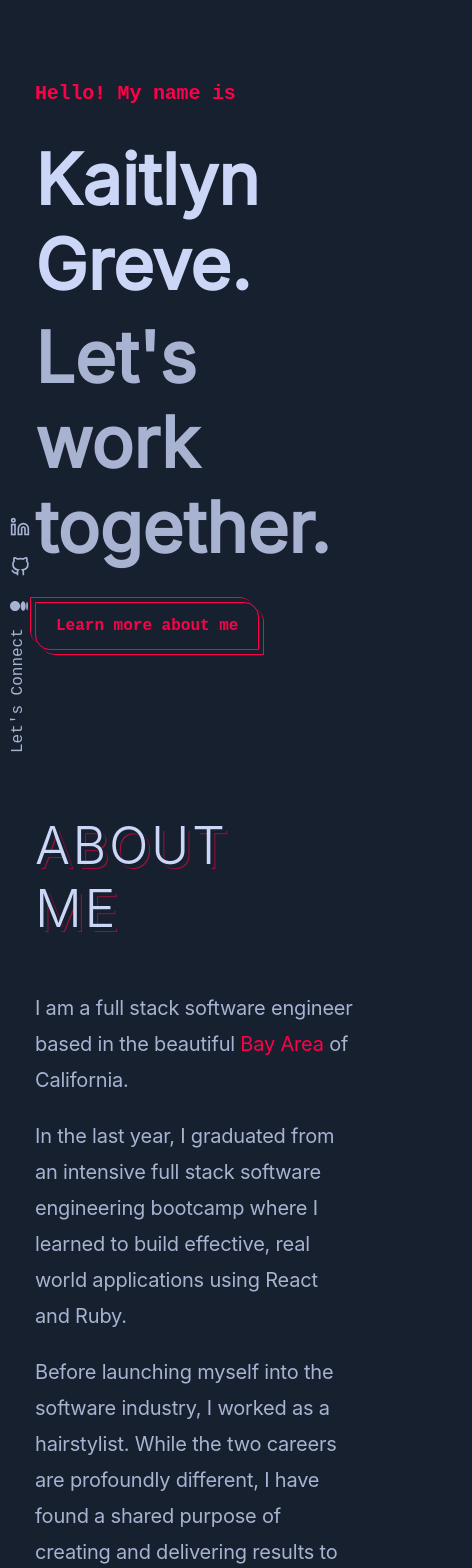
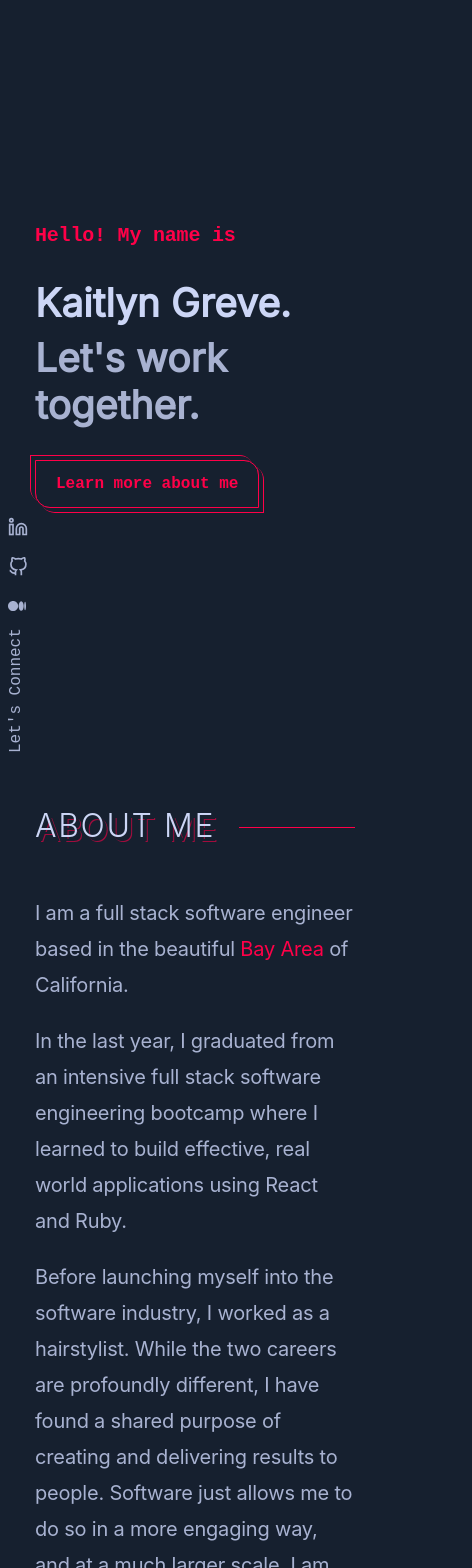
Before and after one commit to kaitlyngreve/my-portfolio-site, a React (Create React App) app: page / in a window 390 px wide. Shown: the part 80-1648 px from the top of the page, 472 px wide, since content can reach past the window. Built offline with nearby package versions, Linux system fonts and the light colour scheme; a web font is replaced by a local one.

Commit message:
styled for mobile

```diff
--- a/src/index.css
+++ b/src/index.css
@@ -84,7 +84,7 @@ svg:hover {
 .socials-container {
   position: fixed;
   bottom: 10px;
-  left: 10px;
+  left: clamp(1px, 2vw, 10px);
   display: flex;
   flex-direction: column;
   color: #a8b2d1;
@@ -135,9 +135,11 @@ svg:hover {
 
 .hero-name,
 .hero-intro {
-  font-size: 70px;
+  font-size: clamp(32px, 10vw, 70px);
   font-family: 'Inter', sans-serif;
 }
+
+
 
 .CTA-button {
   border: 1px solid #ff0048;
@@ -154,9 +156,9 @@ svg:hover {
 
 .section-container {
   text-align: left;
-  padding-top: 50px;
-  padding-bottom: 50px;
-  margin-bottom: 150px;
+  padding-top: clamp(25px, 5vh, 50px);
+  padding-bottom: clamp(25px, 5vh, 50px);
+  margin-bottom: clamp(50px, 12vh, 150px);
 }
 
 .container-wide {
@@ -174,7 +176,7 @@ svg:hover {
 .header-1 {
   text-align: left;
   color: #ccd6f6;
-  font-size: 52px;
+  font-size: clamp(32px, 8vw, 52px);
   text-transform: uppercase;
   font-weight: 300;
   letter-spacing: .05em;
@@ -313,6 +315,7 @@ svg:hover {
 
 .tech-container {
   display: flex;
+  flex-wrap: wrap;
   justify-content: center;
 }
 
@@ -347,6 +350,14 @@ svg:hover {
   flex-direction: row;
   grid-gap: 75px;
   background-color: #1f2e45;
+}
+
+@media(max-width: 768px) {
+  .featured-project {
+    grid-row-gap: 20px;
+    display: flex;
+    flex-direction: column;
+  }
 }
 
 .featured-project-content {
@@ -474,6 +485,13 @@ svg:hover {
   justify-content: center;
 }
 
+@media(max-width: 768px) {
+  .project-grid-wrapper {
+    grid-template-columns: 1fr;
+    grid-row-gap: 20px;
+  }
+}
+
 .blog-info-container {
   margin-bottom: 75px;
 }
@@ -489,6 +507,13 @@ svg:hover {
   grid-row-gap: 20px;
   grid-column-gap: 20px;
   justify-content: center;
+}
+
+@media(max-width: 768px) {
+  .blog-grid-wrapper {
+    grid-template-columns: 1fr;
+    grid-row-gap: 20px;
+  }
 }
 
 .blog-grid-wrapper>.grid-item:last-of-type {
```
